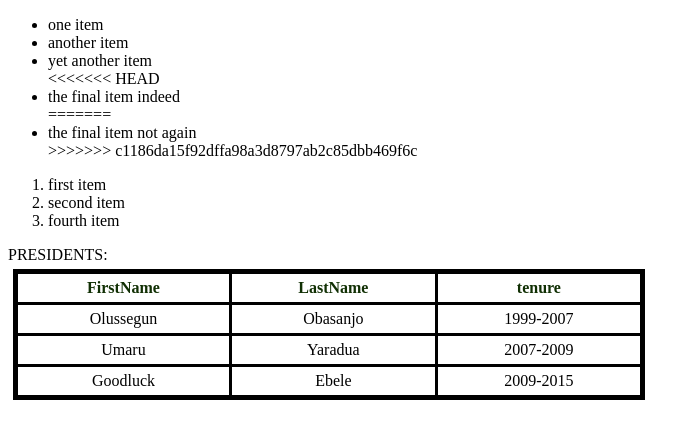
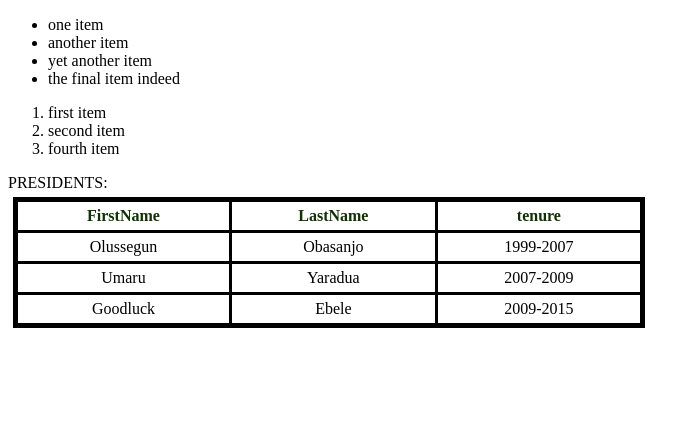
Before and after one commit to Jidechukwu/project0, a plain HTML site: page index.html in a window 1280 px wide. Shown: the whole page, without its empty margins (0-700 px from the left). Drawn offline with Linux system fonts and the light colour scheme.

Commit message:
Update index.html

```diff
--- a/index.html
+++ b/index.html
@@ -27,11 +27,7 @@
     <li> one item</li>
     <li> another item</li>
     <li> yet another item</li>
-<<<<<<< HEAD
     <li>the final item indeed</li>
-=======
-    <li>the final item not again</li>
->>>>>>> c1186da15f92dffa98a3d8797ab2c85dbb469f6c
   </ul>
   <ol>
     <li>first item</li>
```
